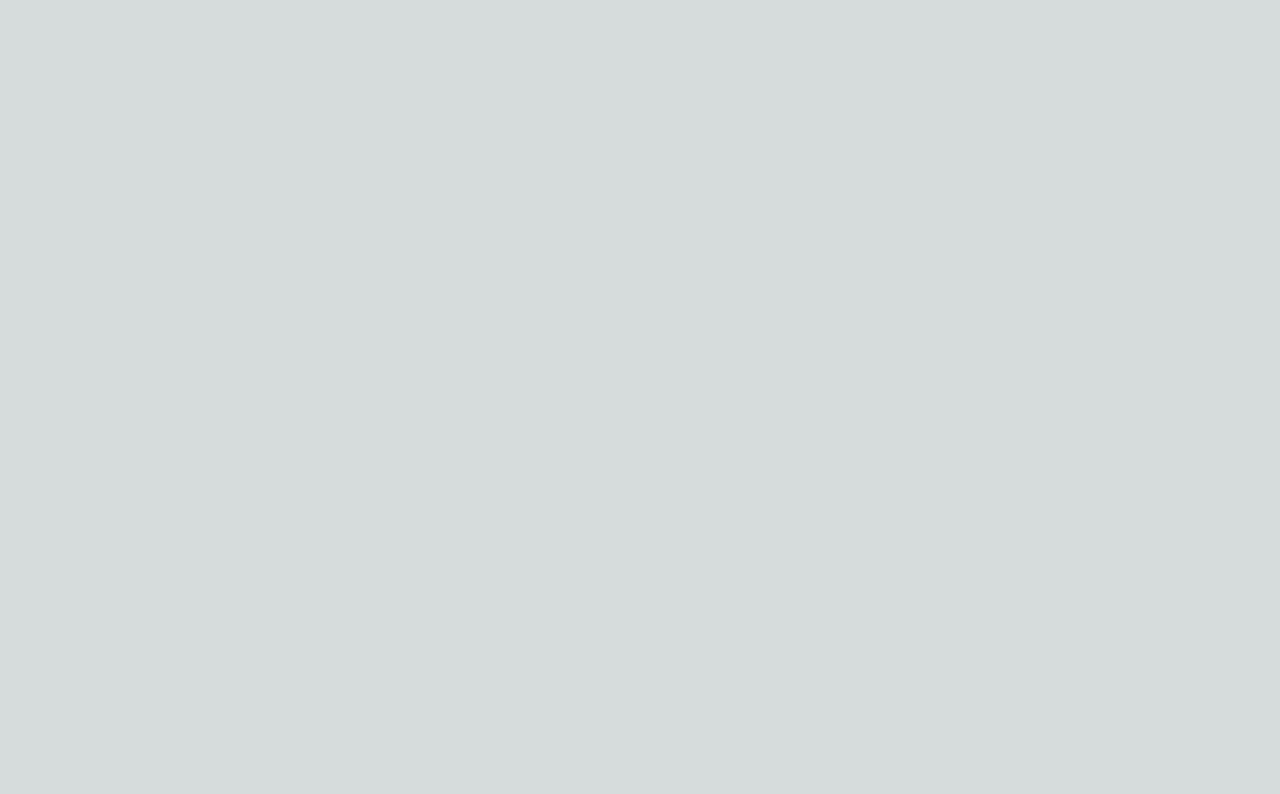
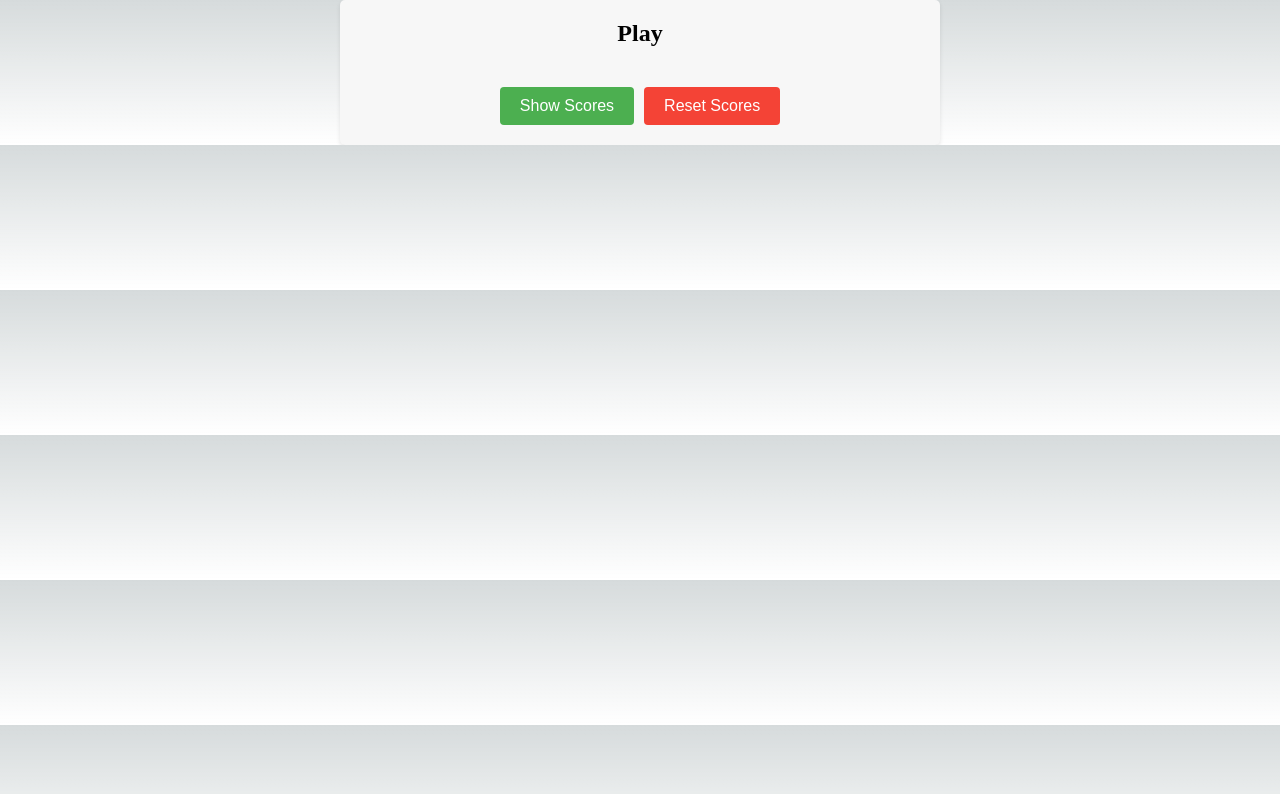
Before and after one commit to kobanagc/concentration-app, a Next.js app in the folder src/: page /game in a window 1280 px wide. Shown: the top 794 px of the page. Built offline with nearby package versions, Linux system fonts and the light colour scheme.

Commit message:
✨ add game_page

```diff
--- a/src/pages/game.tsx
+++ b/src/pages/game.tsx
@@ -1,15 +1,106 @@
 import Head from 'next/head'
-import Image from 'next/image'
-import styles from '@/styles/Home.module.css'
+import { useEffect, useState } from 'react';
+import styles from '@/styles/Game.module.css';
 
-export default function Game() {
+const Game = () => {
+  const [playerNames, setPlayerNames] = useState<string[]>([]);
+  const [cardImages, setCardImages] = useState<string[]>([]);
+
+  useEffect(() => {
+    // プレイヤー名とカード画像の読み込み処理を実装
+    const storedPlayerNames = JSON.parse(localStorage.getItem('playerNames') || '[]');
+    const storedCardImages = JSON.parse(localStorage.getItem('cardImages') || '[]');
+    setPlayerNames(storedPlayerNames);
+    setCardImages(storedCardImages);
+  }, []);
+
+  // プレイヤーごとの獲得枚数
+  const [playerScores, setPlayerScores] = useState<number[]>(Array(playerNames.length).fill(0));
+
+  // カードが選択されたかどうかの状態
+  const [selectedCards, setSelectedCards] = useState<boolean[]>(Array(cardImages.length).fill(false));
+
+  // カードの選択状態を更新する関数
+  const updateSelectedCards = (index: number) => {
+    setSelectedCards((prevSelectedCards) => {
+      const newSelectedCards = [...prevSelectedCards];
+      newSelectedCards[index] = !newSelectedCards[index];
+      return newSelectedCards;
+    });
+  };
+
+  // カードがすべて取られたかどうかの判定
+  const isAllCardsTaken = () => {
+    return selectedCards.every((card) => card === true);
+  };
+
+  // プレイヤーごとの獲得枚数を更新する関数
+  const updatePlayerScore = (playerIndex: number) => {
+    setPlayerScores((prevPlayerScores) => {
+      const newPlayerScores = [...prevPlayerScores];
+      newPlayerScores[playerIndex]++;
+      return newPlayerScores;
+    });
+  };
+
+  // プレイヤーごとの獲得枚数をリセットする関数
+  const resetPlayerScores = () => {
+    setPlayerScores(Array(playerNames.length).fill(0));
+  };
+
+  // プレイヤーごとの獲得枚数を表示する要素の表示・非表示を制御する状態
+  const [showScores, setShowScores] = useState(false);
+
   return (
     <>
       <Head>
-        <title>Game</title>
+        <title>Play</title>
         <meta name="description" content="Generated by create next app" />
         <meta name="viewport" content="width=device-width, initial-scale=1" />
       </Head>
+      <div className={styles.play}>
+        <h1 className={styles.title}>Play</h1>
+        <div className={styles.playerScores}>
+          {showScores &&
+            playerNames.map((playerName, index) => (
+              <p key={index} className={styles.playerScore}>
+                {playerName}: {playerScores[index]}
+              </p>
+            ))}
+        </div>
+        <div className={styles.cardContainer}>
+          {cardImages.map((image, index) => (
+            <div
+              key={index}
+              className={`${styles.card} ${selectedCards[index] ? styles.selectedCard : ''}`}
+              onClick={() => {
+                if (!selectedCards[index]) {
+                  updateSelectedCards(index);
+                  updatePlayerScore(index % playerNames.length);
+                  if (isAllCardsTaken()) {
+                    // カードがすべて取られた場合の処理を追加
+                  }
+                }
+              }}
+            >
+              <img src={image} alt="card" className={styles.cardImage} />
+            </div>
+          ))}
+        </div>
+        <button
+          className={styles.scoreButton}
+          onClick={() => {
+            setShowScores(!showScores);
+          }}
+        >
+          {showScores ? 'Hide Scores' : 'Show Scores'}
+        </button>
+        <button className={styles.resetButton} onClick={resetPlayerScores}>
+          Reset Scores
+        </button>
+      </div>
     </>
-  )
-}
+  );
+};
+
+export default Game;
--- /dev/null
+++ b/src/styles/Game.module.css
@@ -0,0 +1,86 @@
+.play {
+  max-width: 600px;
+  margin: 0 auto;
+  padding: 20px;
+  text-align: center;
+  background-color: #f7f7f7;
+  border-radius: 5px;
+  box-shadow: 0px 2px 4px rgba(0, 0, 0, 0.1);
+}
+
+.title {
+  font-size: 24px;
+  margin-bottom: 20px;
+}
+
+.cardContainer {
+  display: flex;
+  flex-wrap: wrap;
+  justify-content: center;
+  margin-bottom: 20px;
+}
+
+.card {
+  width: 100px;
+  height: 150px;
+  border: 1px solid #ddd;
+  border-radius: 5px;
+  margin: 5px;
+  cursor: pointer;
+  transition: transform 0.3s;
+}
+
+.card:hover {
+  transform: scale(1.1);
+}
+
+.cardImage {
+  width: 100%;
+  height: 100%;
+  object-fit: cover;
+  border-radius: 5px;
+}
+
+.selectedCard {
+  border: 2px solid #4caf50;
+}
+
+.playerScores {
+  margin-bottom: 20px;
+}
+
+.playerScore {
+  font-size: 18px;
+  margin: 5px;
+}
+
+.scoreButton {
+  display: inline-block;
+  padding: 10px 20px;
+  font-size: 16px;
+  background-color: #4caf50;
+  color: #fff;
+  border: none;
+  border-radius: 4px;
+  cursor: pointer;
+  margin-right: 10px;
+}
+
+.scoreButton:hover {
+  background-color: #45a049;
+}
+
+.resetButton {
+  display: inline-block;
+  padding: 10px 20px;
+  font-size: 16px;
+  background-color: #f44336;
+  color: #fff;
+  border: none;
+  border-radius: 4px;
+  cursor: pointer;
+}
+
+.resetButton:hover {
+  background-color: #d32f2f;
+}
```
